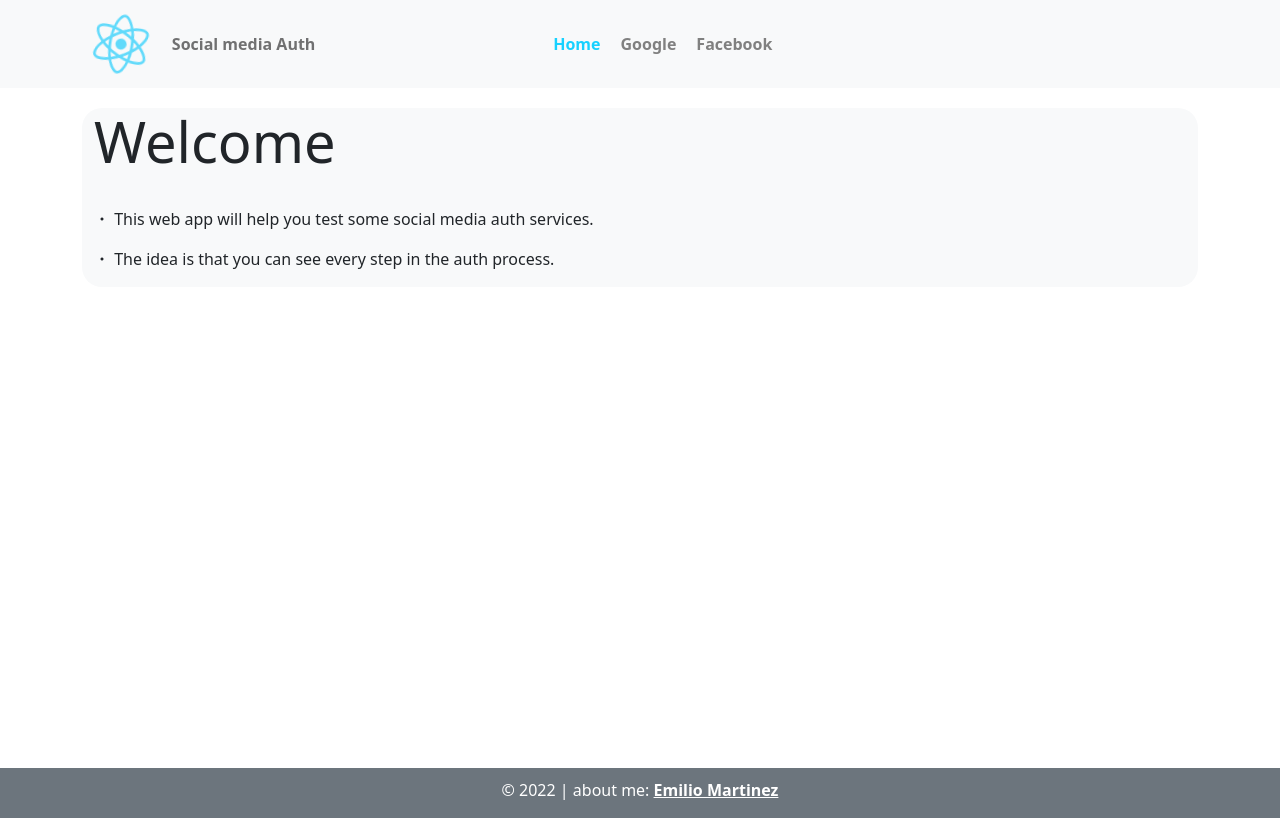
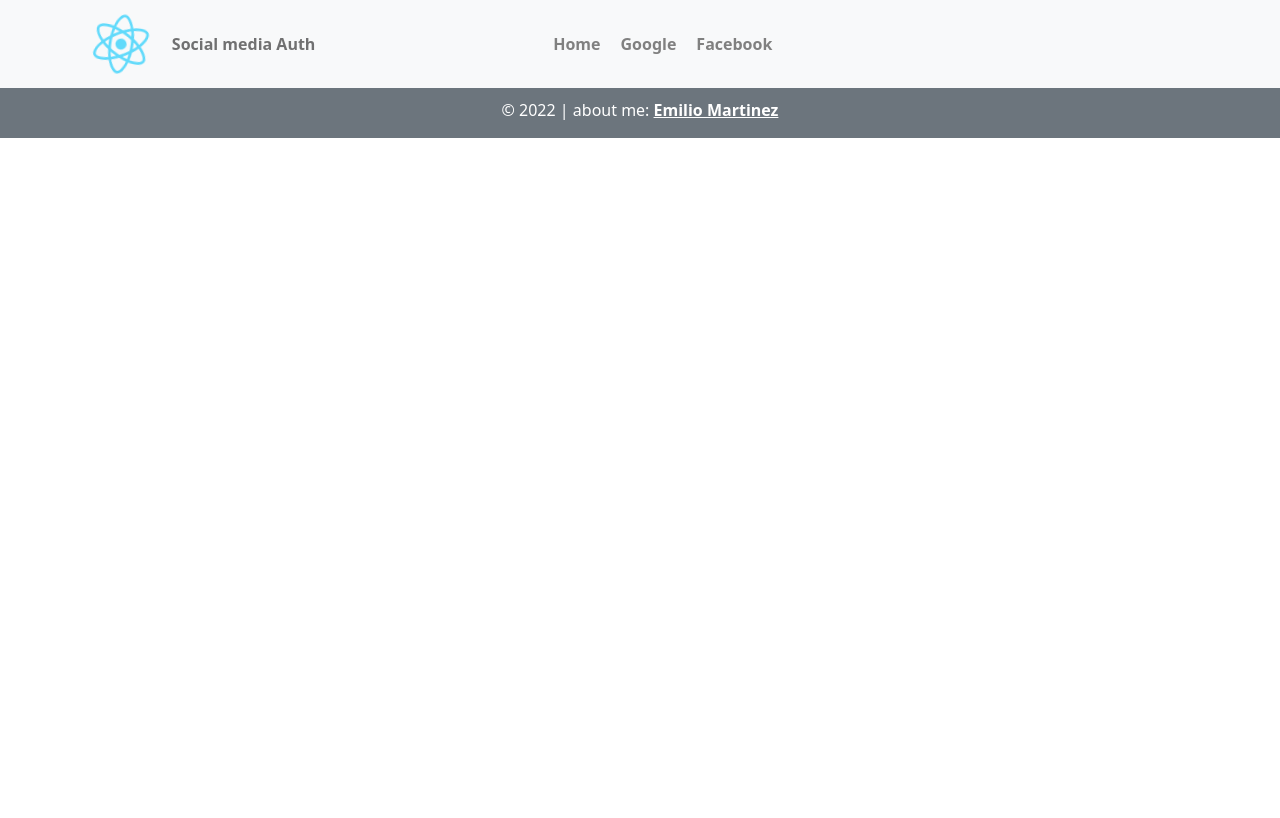
Before and after one commit to emilioantonio29/Challenge_SocialMediaLogin, a React (Create React App) app: page / in a window 1280 px wide. Built offline with nearby package versions, Linux system fonts and the light colour scheme.

Commit message:
gh-page fix

```diff
--- a/src/App.js
+++ b/src/App.js
@@ -19,10 +19,10 @@ function App() {
       <BrowserRouter>
         <NavBar/>
           <Routes>
-            <Route path="/"  element={<HomePage/>}/>
-            <Route path="/google-auth"  element={<GoogleAuthPage/>}/>
-            <Route path="/facebook-auth"  element={<FacebookAuthPage/>}/>
-            <Route path="*"  element={<NotFound/>}/>
+            <Route path="/Challenge_SocialMediaLogin"  element={<HomePage/>}/>
+            <Route path="/Challenge_SocialMediaLogin/google-auth"  element={<GoogleAuthPage/>}/>
+            <Route path="/Challenge_SocialMediaLogin/facebook-auth"  element={<FacebookAuthPage/>}/>
+            <Route path="/Challenge_SocialMediaLogin/*"  element={<NotFound/>}/>
           </Routes>
         <Footer/>
       </BrowserRouter>
--- a/src/components/navbar/index.js
+++ b/src/components/navbar/index.js
@@ -17,13 +17,13 @@ const NavBar = () => {
             <div className=" navbar-collapse" id="navbarText" >
               <ul className="navbar-nav ">
                 <li className="nav-item">
-                  <NavLink to={`/`} className={({ isActive }) => (isActive ? 'link-active' : 'text-link')} exact activeclassname="link-active">Home</NavLink>
+                  <NavLink to={`/Challenge_SocialMediaLogin/`} className={({ isActive }) => (isActive ? 'link-active' : 'text-link')} exact activeclassname="link-active">Home</NavLink>
                 </li>
                 <li className="nav-item">
-                  <NavLink to={`/google-auth`} className={({ isActive }) => (isActive ? 'link-active' : 'text-link')} exact activeclassname="link-active">Google</NavLink>
+                  <NavLink to={`/Challenge_SocialMediaLogin/google-auth`} className={({ isActive }) => (isActive ? 'link-active' : 'text-link')} exact activeclassname="link-active">Google</NavLink>
                 </li>
                 <li className="nav-item">
-                  <NavLink to={`/facebook-auth`} className={({ isActive }) => (isActive ? 'link-active' : 'text-link')} exact activeclassname="link-active">Facebook</NavLink>
+                  <NavLink to={`/Challenge_SocialMediaLogin/facebook-auth`} className={({ isActive }) => (isActive ? 'link-active' : 'text-link')} exact activeclassname="link-active">Facebook</NavLink>
                 </li>
               </ul>
             </div>
```
